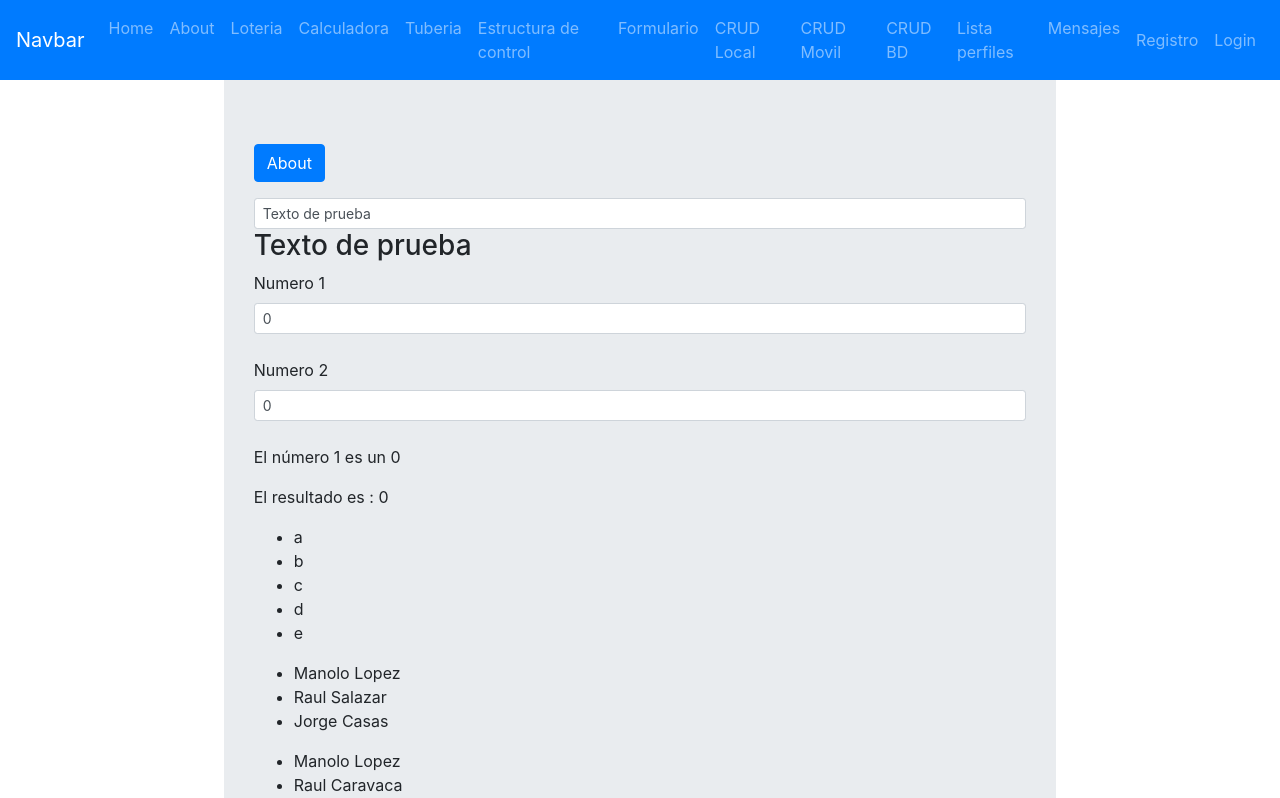
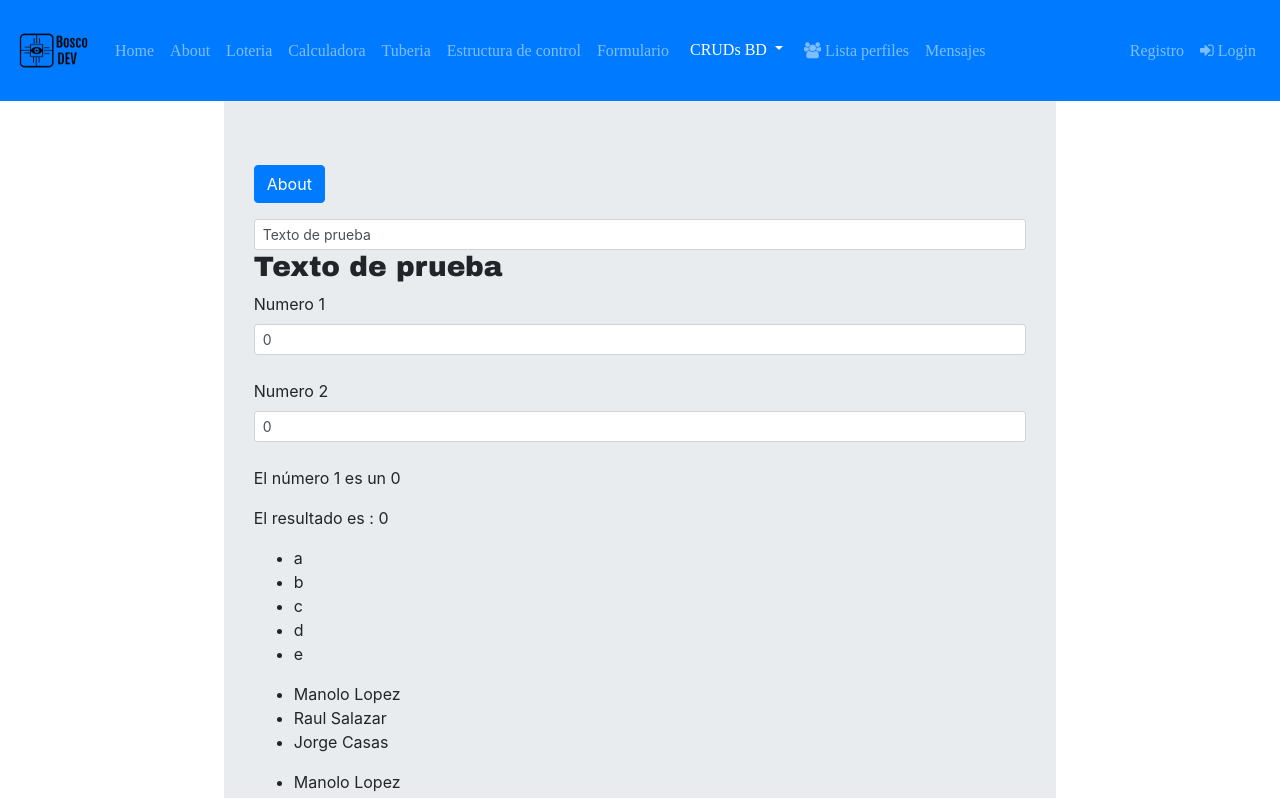
Before and after one commit to DaniDAM99/PruebaAngular, an Angular app: page / in a window 1280 px wide. Shown: the top 798 px of the page. Built offline with nearby package versions, Linux system fonts and the light colour scheme.

Commit message:
Editar mensajes/Borrar

```diff
--- a/src/app/componentes/mensajes/mensajes.component.html
+++ b/src/app/componentes/mensajes/mensajes.component.html
@@ -1,5 +1,26 @@
-<div class="container">
-    <h4 class="mb-4 mt-3">Usuarios</h4>
+<div class="container pt-5">
+    <div>
+        <h6>Mensajes Recibidos</h6>
+        <table class="table">
+            <thead>
+                <tr>
+                    <th>Mensaje</th>
+                    <th>ID_Remitente</th>
+                    <th>ID_Destinatario</th>
+
+                </tr>
+            </thead>
+            <tbody>
+                <tr *ngFor="let mensaje of mensajesRecibidos">
+                    <td>{{ mensaje.mensaje }}</td>
+                    <td>{{ mensaje.idRemitente }}</td>
+                    <td>{{ mensaje.idDestinatario }}</td>
+                </tr>
+            </tbody>
+        </table>
+    </div>
+    <div class="mt-5">
+        <h6>Mensajes Enviados</h6>
         <table class="table table-hover">
             <thead>
                 <tr>
@@ -10,11 +31,20 @@
                 </tr>
             </thead>
             <tbody>
-            <tr *ngFor="let mensaje of mensajes">
+                <tr class="pointer" *ngFor="let mensaje of mensajesEnviados" (click)="mensajeSeleccionado = mensaje; formEditar.patchValue(mensaje)">
                     <td>{{ mensaje.mensaje }}</td>
                     <td>{{ mensaje.idRemitente }}</td>
                     <td>{{ mensaje.idDestinatario }}</td>
                 </tr>
             </tbody>
         </table>
+
+        <div *ngIf='mensajeSeleccionado'>
+            <form [formGroup]='formEditar' (submit)='editarMensaje()'>
+                <input type="text" class="form-control" formControlName='mensaje' placeholder="Mensaje">
+                <input type="submit" value="Editar mensaje" class="btn btn-primary mt-2">
+                <input type="button" value="Eliminar" class="btn btn-danger ml-2 mt-2" (click)='eliminarMensaje()'>
+            </form>
         </div>
+    </div>
+</div>
--- a/src/app/componentes/mensajes/mensajes.component.ts
+++ b/src/app/componentes/mensajes/mensajes.component.ts
@@ -1,6 +1,7 @@
 import { Component, OnInit } from '@angular/core';
 import { Mensajes } from 'src/app/clases/mensajes';
 import { MensajesService } from 'src/app/servicios/mensajes.service';
+import { FormBuilder, Validators } from '@angular/forms';
 
 @Component({
   selector: 'app-mensajes',
@@ -9,17 +10,60 @@ import { MensajesService } from 'src/app/servicios/mensajes.service';
 })
 export class MensajesComponent implements OnInit {
 
-  constructor(private servicioMensaje: MensajesService) { }
-  mensajes: Mensajes[]
+  constructor(private servicioMensaje: MensajesService, private fb: FormBuilder) { }
+
+  formEditar = this.fb.group({
+    id: [''],
+    idDestinatario: [''],
+    mensaje: ['', [Validators.required]]
+  })
+
+
+  mensajesRecibidos: Mensajes[]
+  mensajesEnviados: Mensajes[]
+  mensajeSeleccionado: Mensajes
+
   ngOnInit(): void {
-    this.obtenerMensaje()
+    this.obtenerMensajeRecibidos()
+    this.obtenerMensajeEnviados()
   }
 
-  obtenerMensaje() {
-    this.servicioMensaje.mostrarMensaje().subscribe(
+  obtenerMensajeRecibidos() {
+    this.servicioMensaje.mostrarMensajeRecibidos().subscribe(
       respuesta => {
         console.log(respuesta)
-        this.mensajes = respuesta
+        this.mensajesRecibidos = respuesta
+      },
+      error => console.log(error)
+    )
+  }
+
+  obtenerMensajeEnviados() {
+    this.servicioMensaje.mostrarMensajeEnviados().subscribe(
+      respuesta => {
+        console.log(respuesta)
+        this.mensajesEnviados = respuesta
+      },
+      error => console.log(error)
+    )
+  }
+
+  editarMensaje() {
+    console.log(this.formEditar.value)
+    this.servicioMensaje.editarMensaje(this.formEditar.value).subscribe(
+      respuesta => {
+        console.log(respuesta)
+        this.obtenerMensajeEnviados()
+      },
+      error => console.log(error)
+    )
+  }
+
+  eliminarMensaje() {
+    this.servicioMensaje.borrarMensaje(this.mensajeSeleccionado.id).subscribe(
+      respuesta => {
+        console.log(respuesta)
+        this.obtenerMensajeEnviados()
       },
       error => console.log(error)
     )
--- a/src/app/componentes/navegacion/navegacion.component.css
+++ b/src/app/componentes/navegacion/navegacion.component.css
@@ -0,0 +1,3 @@
+.navbar {
+    font-family: 'Righteous', cursive;
+}
--- a/src/app/componentes/navegacion/navegacion.component.html
+++ b/src/app/componentes/navegacion/navegacion.component.html
@@ -1,11 +1,11 @@
 <nav class="navbar navbar-expand-sm navbar-dark bg-primary">
-    <a class="navbar-brand" href="#">Navbar</a>
+    <a class="navbar-brand" href="#"><img src="/assets/icons/logo_200.png" style="width: 75px; filter: brightness(0);"></a>
     <button class="navbar-toggler d-lg-none" type="button" data-toggle="collapse" data-target="#collapsibleNavId" aria-controls="collapsibleNavId"
         aria-expanded="false" aria-label="Toggle navigation"></button>
     <div class="collapse navbar-collapse" id="collapsibleNavId">
         <ul class="navbar-nav mr-auto mt-2 mt-lg-0">
             <li class="nav-item">
-                <a class="nav-link" routerLink = "/">Home <span class="sr-only">(current)</span></a>
+                <a class="nav-link" routerLinkActive='' routerLink = "/">Home<span class="sr-only">(current)</span></a>
             </li>
             <li class="nav-item">
                 <a class="nav-link" routerLink = "/about">About</a>
@@ -25,17 +25,23 @@
             <li class="nav-item">
                 <a class="nav-link" routerLink = "/formulario">Formulario</a>
             </li>
+
+            <div class="dropdown">
+                <button class="btn btn-primary dropdown-toggle" type="button" id="dropdownMenuButton" data-toggle="dropdown" aria-haspopup="true" aria-expanded="false">
+                  CRUDs BD
+                </button>
+                <div class="dropdown-menu" aria-labelledby="dropdownMenuButton">
+                    <a class="dropdown-item hover" routerLink = "/crud">CRUD Local</a>
+                    <a class="dropdown-item" routerLink = "/crud_bd">CRUD BD</a>
+                    <a class="dropdown-item" routerLink = "/moviles">CRUD Movil</a>
+                </div>
+              </div>
+
             <li class="nav-item">
-                <a class="nav-link" routerLink = "/crud">CRUD Local</a>
-            </li>
-            <li class="nav-item">
-                <a class="nav-link" routerLink = "/moviles">CRUD Movil</a>
-            </li>
-            <li class="nav-item">
-                <a class="nav-link" routerLink = "/crud_bd">CRUD BD</a>
-            </li>
-            <li class="nav-item">
-                <a class="nav-link" routerLink = "/perfiles">Lista perfiles</a>
+                <a class="nav-link" routerLink = "/perfiles">
+                    <i class="fa fa-users" aria-hidden="true"></i>
+                    Lista perfiles
+                </a>
             </li>
             <li class="nav-item">
                 <a class="nav-link" routerLink = "/mensajes">Mensajes</a>
@@ -47,15 +53,24 @@
                     <a class="nav-link" routerLink = "/registro">Registro</a>
                 </li>
                 <li class="nav-item">
-                    <a class="nav-link" routerLink = "/login">Login</a>
+                    <a class="nav-link" routerLink = "/login">
+                        <i class="fa fa-sign-in" aria-hidden="true"></i>
+                        Login
+                    </a>
                 </li>
             </ng-template>
             <ng-template #salir>
                 <li class="nav-item">
-                    <a class="nav-link" routerLink = "/perfil">Perfil</a>
+                    <a class="nav-link" routerLink = "/perfil">
+                        <i class="fa fa-user" aria-hidden="true"></i>
+                        Perfil
+                    </a>
                 </li>
                 <li class="nav-item">
-                    <a class="nav-link" (click)="doLogout()" routerLink='.'>Logout</a>
+                    <a class="nav-link" (click)="doLogout()" routerLink='.'>
+                        <i class="fa fa-sign-out" aria-hidden="true"></i>
+                        Logout
+                    </a>
                 </li>
             </ng-template>
         </ul>
--- a/src/app/servicios/mensajes.service.ts
+++ b/src/app/servicios/mensajes.service.ts
@@ -9,14 +9,22 @@ export class MensajesService {
 
   constructor(private http:HttpClient) { }
 
-  mostrarMensaje(): Observable<any> {
+  mostrarMensajeRecibidos(): Observable<any> {
     return this.http.get(url)
+  }
+
+  mostrarMensajeEnviados(): Observable<any> {
+    return this.http.get(url+"sent")
   }
 
   insertarMensaje(mensaje): Observable<any> {
     return this.http.post(url, mensaje)
   }
 
+  editarMensaje(mensaje): Observable<any> {
+    return this.http.put(url, mensaje)
+  }
+
   borrarMensaje(id): Observable<any> {
     return this.http.delete(url+id)
   }
--- a/src/index.html
+++ b/src/index.html
@@ -5,7 +5,12 @@
   <title>Proyecto angular</title>
   <base href="/">
   <meta name="viewport" content="width=device-width, initial-scale=1">
-  <link rel="icon" type="image/x-icon" href="favicon.ico">
+  <link rel="icon" type="image/png" href="assets/icons/logo_200.png">
+  <link rel="stylesheet" href="https://cdnjs.cloudflare.com/ajax/libs/font-awesome/4.7.0/css/font-awesome.min.css" integrity="sha512-SfTiTlX6kk+qitfevl/7LibUOeJWlt9rbyDn92a1DqWOw9vWG2MFoays0sgObmWazO5BQPiFucnnEAjpAB+/Sw==" crossorigin="anonymous" />
+
+  <link rel="preconnect" href="https://fonts.gstatic.com">
+  <link href="https://fonts.googleapis.com/css2?family=Archivo+Black&family=Fredoka+One&family=Hind+Siliguri:wght@300&family=PT+Sans+Narrow&display=swap" rel="stylesheet">
+
 </head>
 <body>
   <app-root></app-root>
--- a/src/styles.css
+++ b/src/styles.css
@@ -7,3 +7,7 @@ main {
 .pointer {
     cursor: pointer;
 }
+
+h1,h2,h3,h4,h5,h6 {
+    font-family: 'Archivo Black', sans-serif;
+}
```
Also changed, not shown: src/assets/icons/logo_200.png (added). Lines whose indentation alone changed are shown as unchanged.
